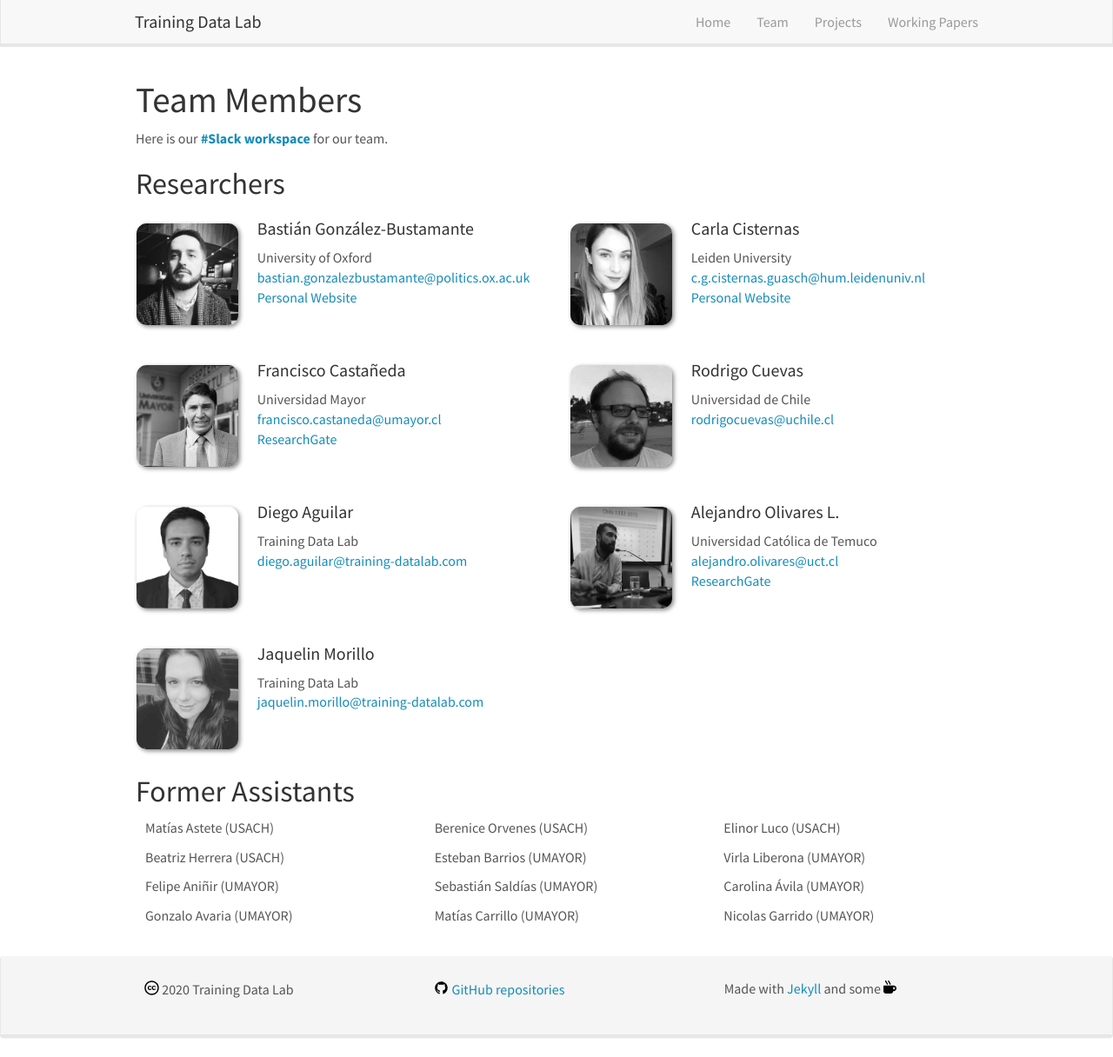
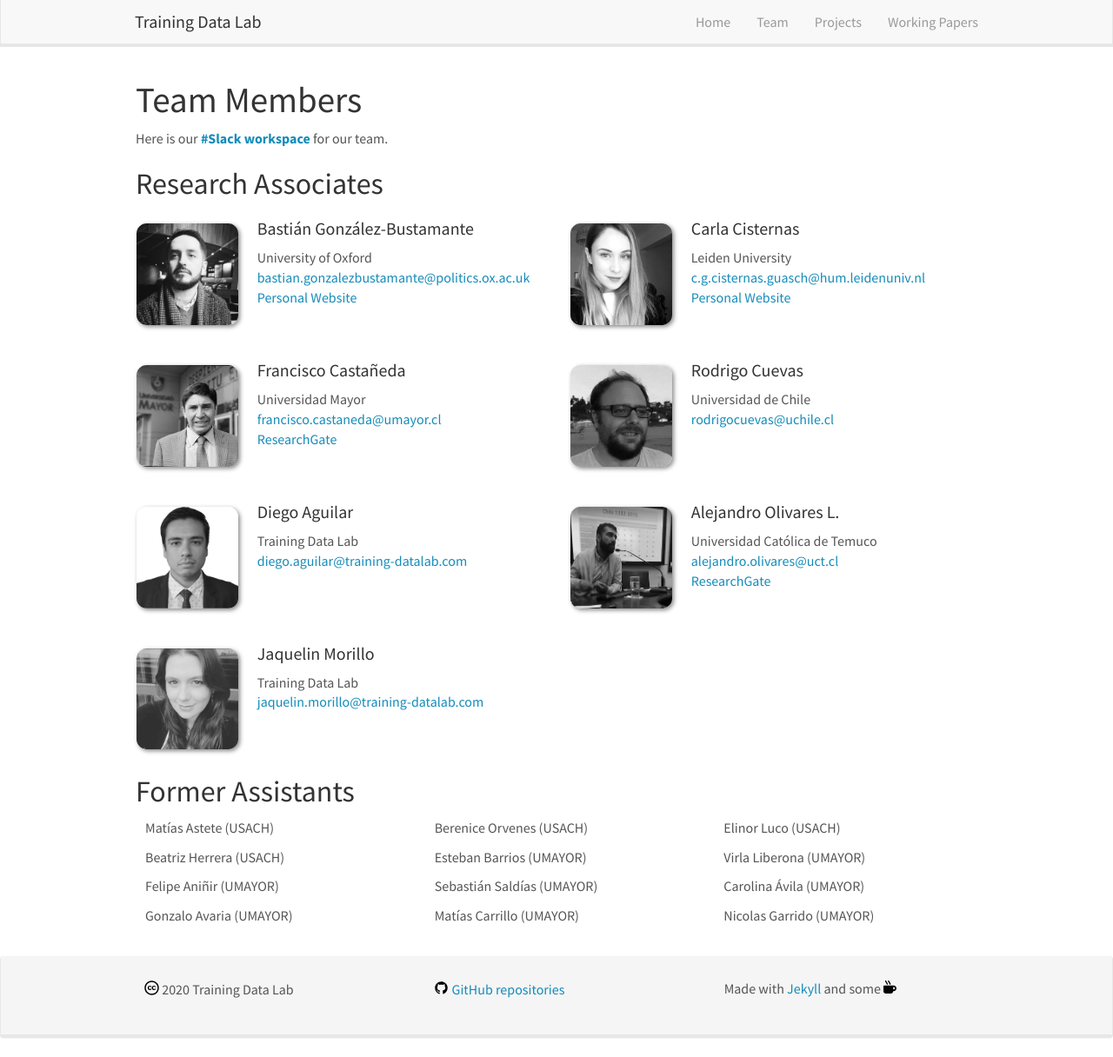
Before and after one commit to training-datalab/old-training-datalab.com, a Jekyll site: the page built from _pages/team.md, in a window 1280 px wide and 1216 px high. Shown: the whole window at 87% size. Built offline with Jekyll 4.4.1, drawn with Linux system fonts in a browser that asks for light colours; nearby versions of some CDN libraries.

Commit message:
Update team.md

```diff
--- a/_pages/team.md
+++ b/_pages/team.md
@@ -12,7 +12,7 @@ permalink: /team/
 
 Here is our <a href="https://training-datalab.slack.com" target="_blank"><strong>#Slack workspace</strong></a> for our team.
 
-## Researchers
+## Research Associates
 {% assign number_printed = 0 %}
 {% for member in site.data.researchers %}
 
```
